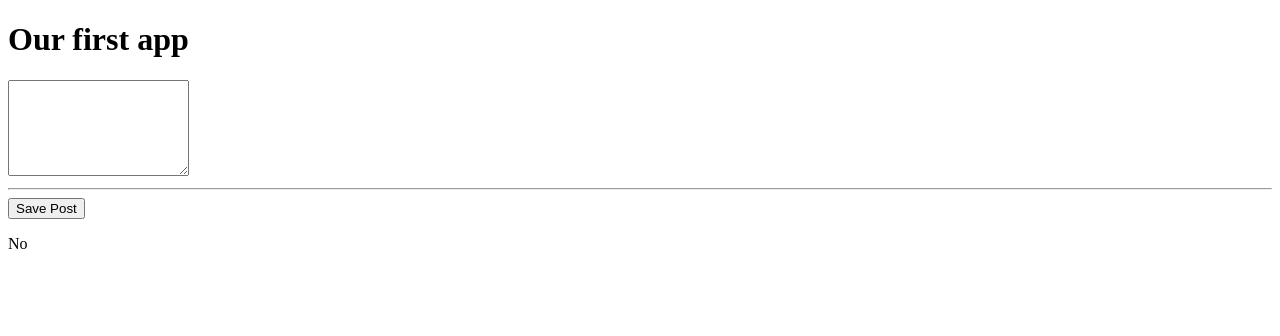
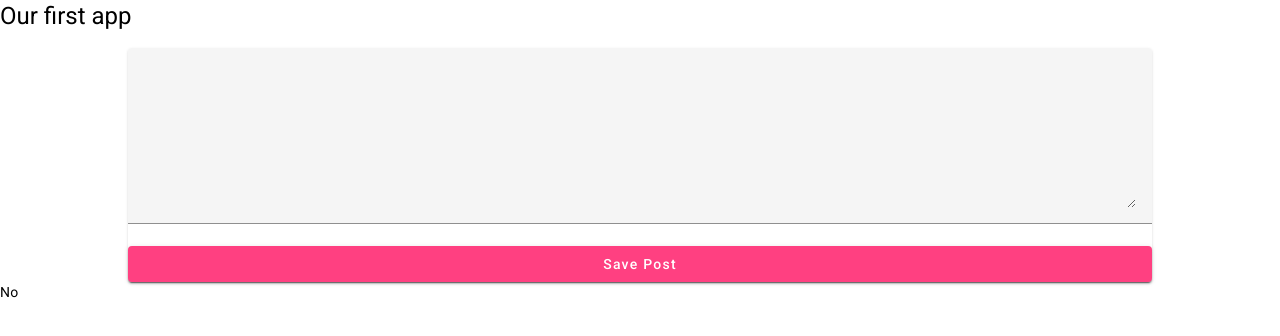
Before and after one commit to XinyuP/MEAN-application, an Angular app in the folder mean-project/: page / in a window 1280 px wide. Shown: the top 336 px of the page. Built offline with nearby package versions, Linux system fonts and the light colour scheme.

Commit message:
add angular material

```diff
--- a/mean-project/angular.json
+++ b/mean-project/angular.json
@@ -25,6 +25,7 @@
               "src/assets"
             ],
             "styles": [
+              "@angular/material/prebuilt-themes/indigo-pink.css",
               "src/styles.css"
             ],
             "scripts": []
@@ -87,6 +88,7 @@
               "src/assets"
             ],
             "styles": [
+              "@angular/material/prebuilt-themes/indigo-pink.css",
               "src/styles.css"
             ],
             "scripts": []
--- a/mean-project/package.json
+++ b/mean-project/package.json
@@ -11,10 +11,12 @@
   "private": true,
   "dependencies": {
     "@angular/animations": "^15.1.0",
+    "@angular/cdk": "^15.1.4",
     "@angular/common": "^15.1.0",
     "@angular/compiler": "^15.1.0",
     "@angular/core": "^15.1.0",
     "@angular/forms": "^15.1.0",
+    "@angular/material": "^15.1.4",
     "@angular/platform-browser": "^15.1.0",
     "@angular/platform-browser-dynamic": "^15.1.0",
     "@angular/router": "^15.1.0",
--- /dev/null
+++ b/mean-project/src/app/posts/post-create/post-create.component.css
@@ -0,0 +1,9 @@
+mat-card {
+  width: 80%;
+  margin: auto;
+}
+
+
+mat-form-field, textarea{
+  width: 100%
+}
--- a/mean-project/src/app/posts/post-create/post-create.component.html
+++ b/mean-project/src/app/posts/post-create/post-create.component.html
@@ -1,8 +1,10 @@
-<!-- <textarea rows="6" [value]="newPost" #postInput></textarea> -->
-<textarea rows="6" [(ngModel)]="enteredValue"></textarea>
-
+<mat-card>
+  <mat-form-field>
+    <textarea matInput rows="6" [(ngModel)]="enteredValue"></textarea>
+  </mat-form-field>
+  <button mat-raised-button color="accent" (click)="onAddPost()">
+    Save Post
+  </button>
+</mat-card>
+<p>{{ newPost }}</p>
 <!-- [value]="this value is not normal text, but actually typescript code" -->
-<hr>
-<button (click)="onAddPost()">Save Post</button>
-
-<p>{{newPost}}</p>
--- a/mean-project/src/app/posts/post-create/post-create.component.ts
+++ b/mean-project/src/app/posts/post-create/post-create.component.ts
@@ -5,9 +5,10 @@
 @Component({
   selector: 'app-post-create',
   templateUrl: './post-create.component.html',
+  styleUrls: ['./post-create.component.css'],
 })
 export class PostCreateComponent {
-  enteredValue =''
+  enteredValue = '';
   newPost = 'No';
 
   onAddPost() {
--- a/mean-project/src/index.html
+++ b/mean-project/src/index.html
@@ -6,8 +6,11 @@
   <base href="/">
   <meta name="viewport" content="width=device-width, initial-scale=1">
   <link rel="icon" type="image/x-icon" href="favicon.ico">
+  <link rel="preconnect" href="https://fonts.gstatic.com">
+  <link href="https://fonts.googleapis.com/css2?family=Roboto:wght@300;400;500&display=swap" rel="stylesheet">
+  <link href="https://fonts.googleapis.com/icon?family=Material+Icons" rel="stylesheet">
 </head>
-<body>
+<body class="mat-typography">
   <app-root></app-root>
 </body>
 </html>
--- a/mean-project/src/styles.css
+++ b/mean-project/src/styles.css
@@ -1 +1,4 @@
 /* You can add global styles to this file, and also import other style files */
+
+html, body { height: 100%; }
+body { margin: 0; font-family: Roboto, "Helvetica Neue", sans-serif; }
```
Also changed, not shown: mean-project/src/app/app.module.ts (+12 -8 lines), 1 other file (tests, documents, lock files or other folders).
